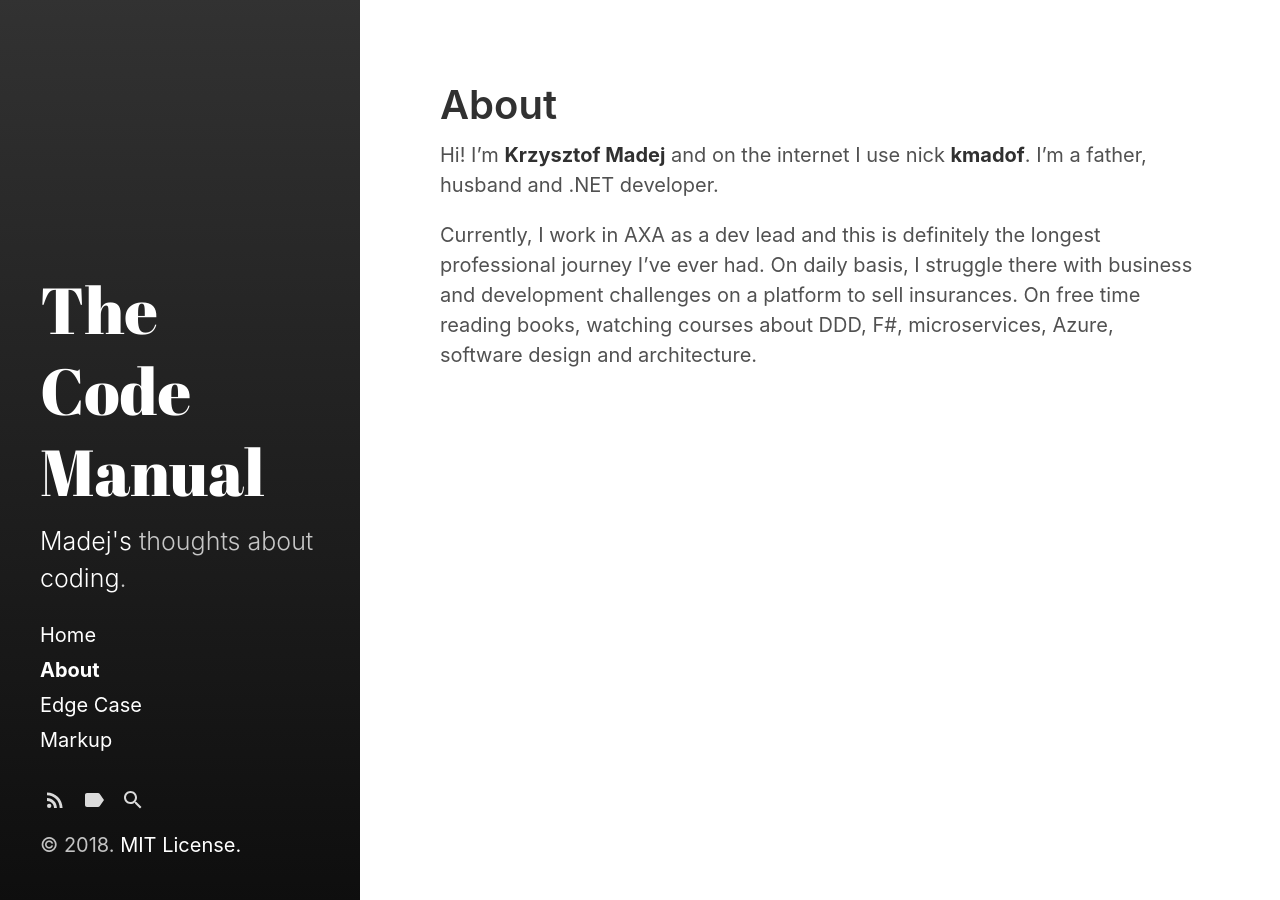
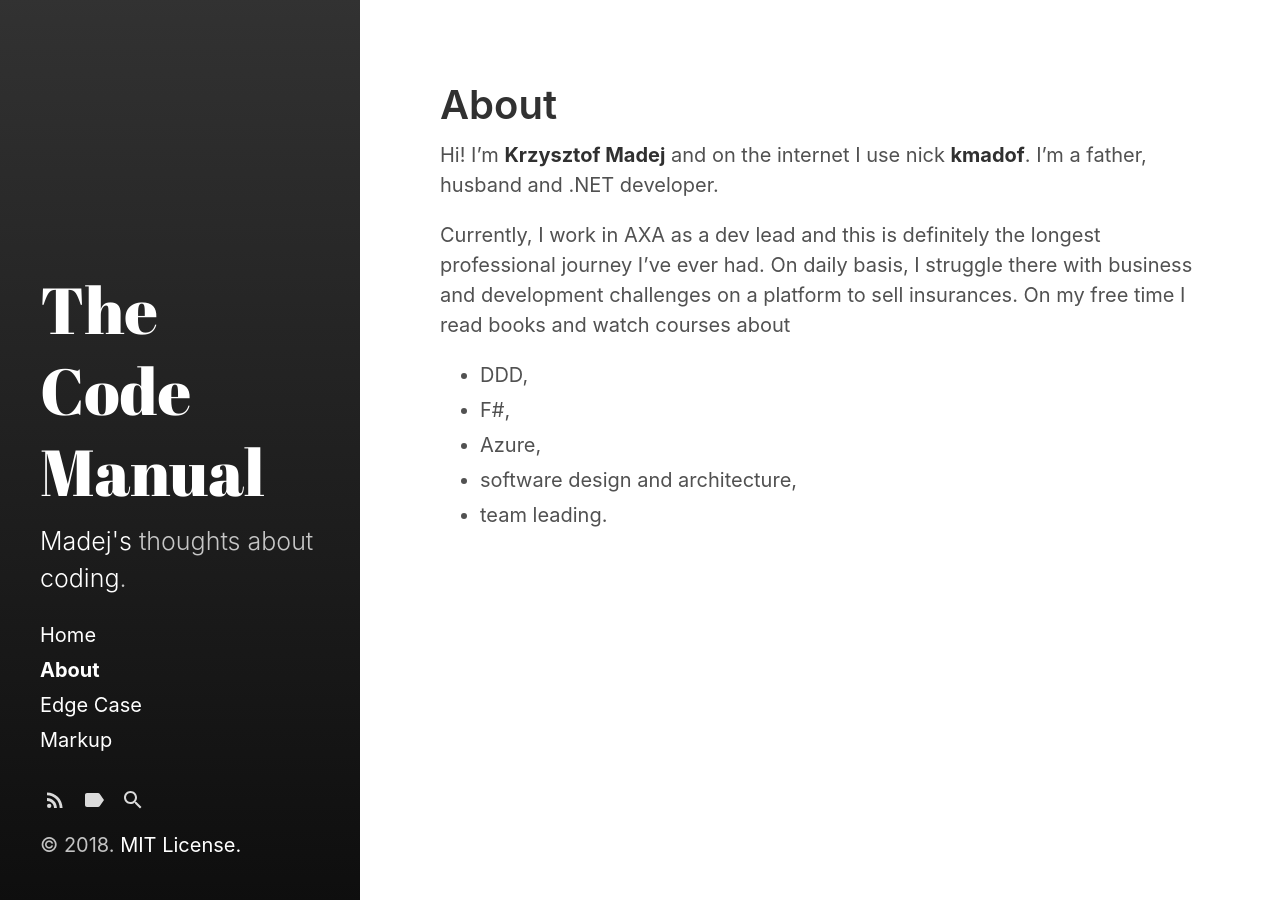
Before and after one commit to kmadof/kmadof.github.io, a Jekyll site: the page built from about.md, in a window 1280 px wide. Built offline with Jekyll 4.4.1, drawn with Linux system fonts in a browser that asks for light colours.

Commit message:
Changed about page

```diff
--- a/about.md
+++ b/about.md
@@ -6,4 +6,10 @@ sidebar_link: true
 
 Hi! I'm **Krzysztof Madej** and on the internet I use nick **kmadof**. I'm a father, husband and .NET developer.
 
-Currently, I work in AXA as a dev lead and this is definitely the longest professional journey I've ever had. On daily basis, I struggle there with business and development challenges on a platform to sell insurances. On free time reading books, watching courses about DDD, F#, microservices, Azure, software design and architecture.
+Currently, I work in AXA as a dev lead and this is definitely the longest professional journey I've ever had. On daily basis, I struggle there with business and development challenges on a platform to sell insurances. On my free time I read books and watch courses about
+
+* DDD,
+* F#,
+* Azure,
+* software design and architecture,
+* team leading.
```
